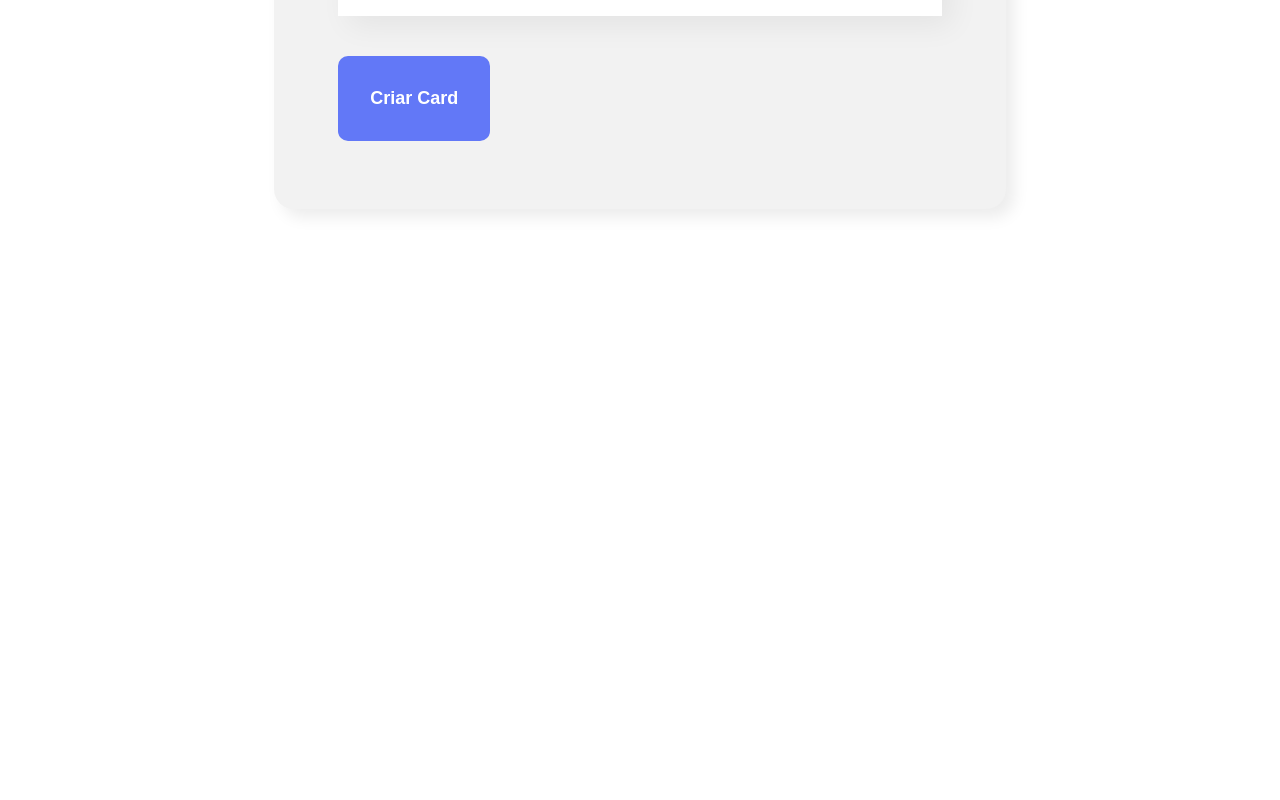
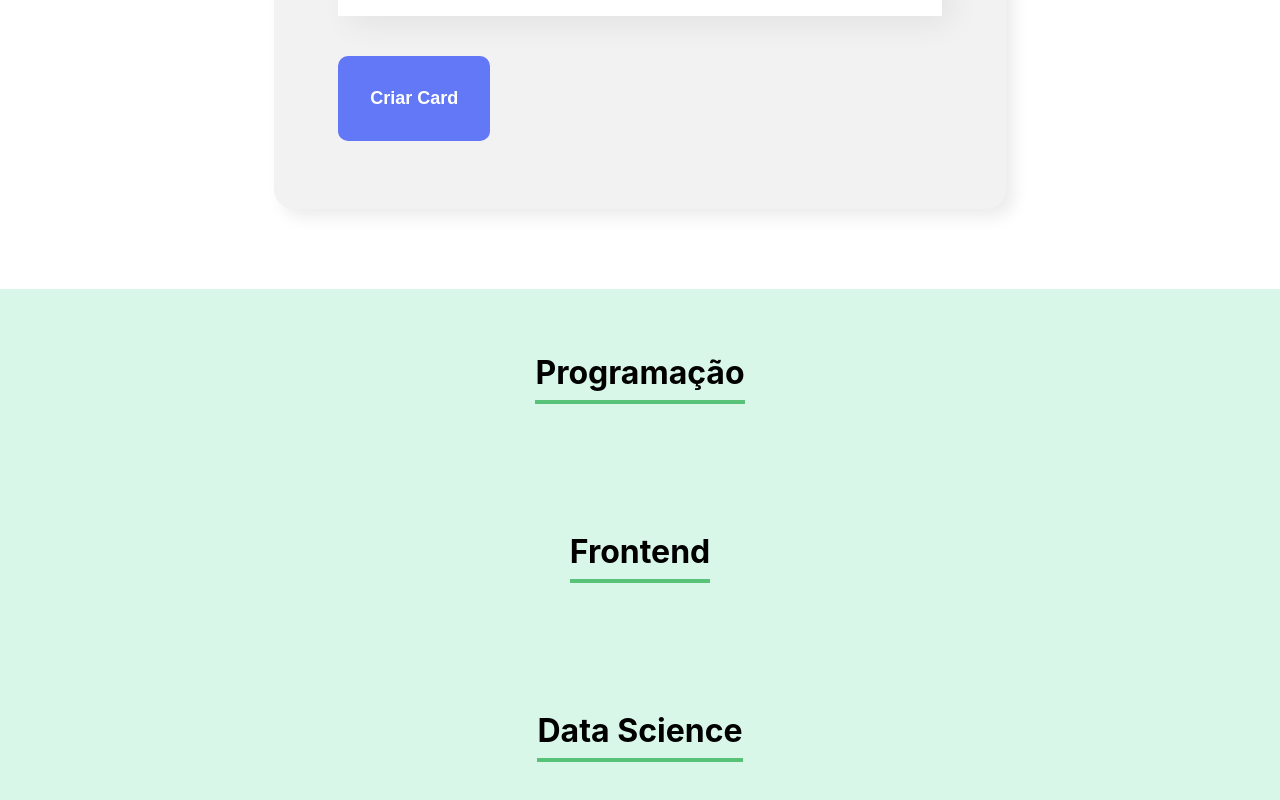
Before and after one commit to FelipeDeMoraes19/employee-hub, a React (Create React App) app in the folder organo/: page / in a window 1280 px wide. Shown: the part 1137-1937 px from the top of the page. Before the commit the page ends 1426 px from the top, so only its background shows below. Built offline with nearby package versions, Linux system fonts and the light colour scheme.

Commit message:
Creating the Time component

```diff
--- a/organo/src/App.js
+++ b/organo/src/App.js
@@ -1,6 +1,7 @@
 import Banner from './componentes/Banner/banner';
 import Formulario from './componentes/Formulario';
 import { useState } from 'react'
+import Time from './componentes/Time';
 
 function App() {
 
@@ -15,6 +16,9 @@ function App() {
     <div className="App">
       <Banner />
       <Formulario aoColaboradorCadastrado={colaborador => aoNovoColaboradorAdicionado(colaborador)}/>
+      <Time nome= "Programação" />
+      <Time nome= "Frontend" />
+      <Time nome= "Data Science" />
     </div>
   );
 }
--- /dev/null
+++ b/organo/src/componentes/Time/Time.css
@@ -0,0 +1,12 @@
+.time{
+    text-align: center;
+    padding: 32px;
+    background-color: #D9F7E9;
+}
+
+.time h3{
+    font-size: 32px;
+    border-bottom: 4px solid #57c278;
+    display: inline-block;
+    padding-bottom: 8px;
+}
--- /dev/null
+++ b/organo/src/componentes/Time/index.js
@@ -0,0 +1,11 @@
+import './Time.css'
+
+const Time = (props) => {
+    return(
+        <section className = 'time'>
+            <h3>{props.nome}</h3>
+        </section>
+    )
+}
+
+export default Time
```
